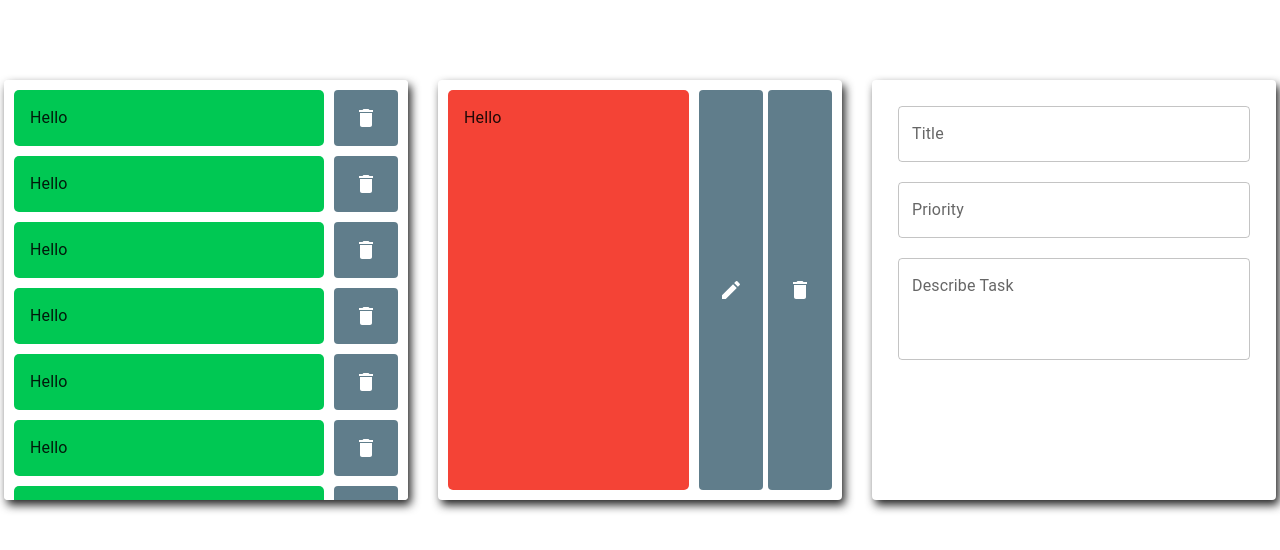
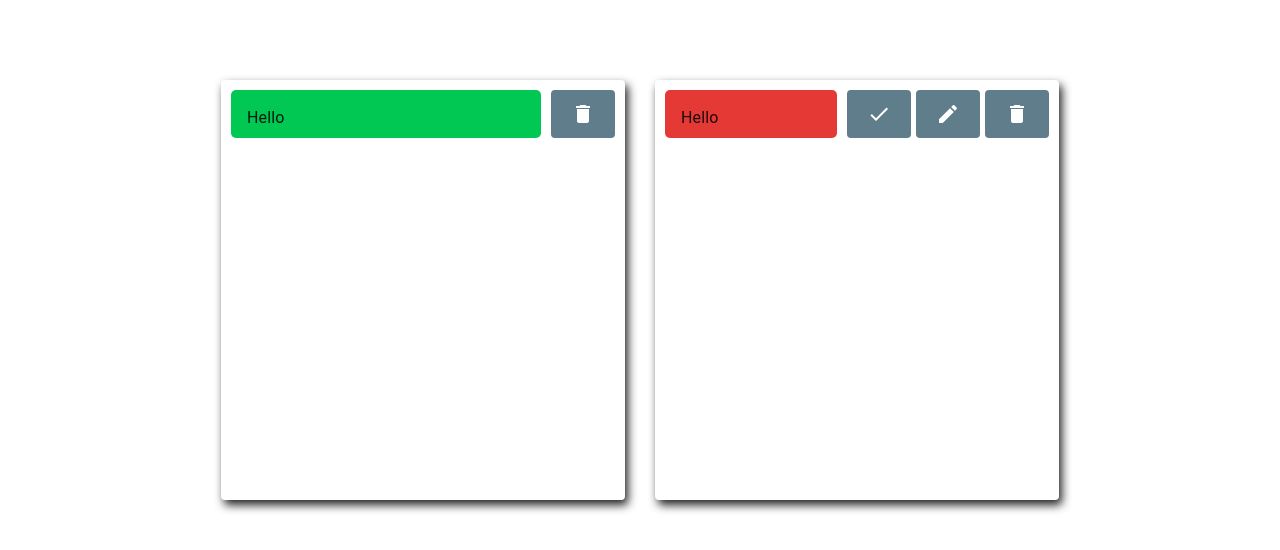
Before and after one commit to SiddhantTotade/task.exe, a React (Create React App) app in the folder app/todo_frontend/: page /api/todo in a window 1280 px wide. Shown: the top 550 px of the page. Built offline with nearby package versions, Linux system fonts and the light colour scheme.

Commit message:
modified : CompleteTaskCArd.jsx, FormCard.jsx, IncompleteTaskCard.jsx and Home.jsx

```diff
--- a/app/todo_frontend/src/components/home_components/CompleteTaskCard.jsx
+++ b/app/todo_frontend/src/components/home_components/CompleteTaskCard.jsx
@@ -16,261 +16,24 @@ const CompleteTaskCard = () => {
         padding: "10px",
         boxShadow: "3px 5px 10px",
         gap: "10px",
+        scrollbarWidth: "thin",
+        "&::-webkit-scrollbar": {
+          width: "0.4em",
+        },
+        "&::-webkit-scrollbar-track": {
+          background: "#f1f1f1",
+          borderRadius: "3px",
+        },
+        "&::-webkit-scrollbar-thumb": {
+          backgroundColor: "#888",
+          borderRadius: "3px",
+        },
+        "&::-webkit-scrollbar-thumb:hover": {
+          background: "#555",
+        },
       }}
     >
-      <Box
-        sx={{ display: "flex", height: "8.5vh", gap: "10px", width: "100%" }}
-      >
-        <CardContent
-          sx={{
-            width: "100%",
-            background: "#00c853",
-            borderRadius: "5px",
-            ":hover": { cursor: "pointer", background: "#b0bec5" },
-          }}
-        >
-          <Typography>Hello</Typography>
-        </CardContent>
-        <Box sx={{ display: "flex", gap: "5px" }}>
-          <Button
-            sx={{
-              background: "#607d8b",
-              color: "white",
-              ":hover": { background: "#455a64" },
-            }}
-          >
-            <DeleteIcon />
-          </Button>
-        </Box>
-      </Box>
-      <Box
-        sx={{ display: "flex", height: "8.5vh", gap: "10px", width: "100%" }}
-      >
-        <CardContent
-          sx={{
-            width: "100%",
-            background: "#00c853",
-            borderRadius: "5px",
-            ":hover": { cursor: "pointer", background: "#b0bec5" },
-          }}
-        >
-          <Typography>Hello</Typography>
-        </CardContent>
-        <Box sx={{ display: "flex", gap: "5px" }}>
-          <Button
-            sx={{
-              background: "#607d8b",
-              color: "white",
-              ":hover": { background: "#455a64" },
-            }}
-          >
-            <DeleteIcon />
-          </Button>
-        </Box>
-      </Box>
-      <Box
-        sx={{ display: "flex", height: "8.5vh", gap: "10px", width: "100%" }}
-      >
-        <CardContent
-          sx={{
-            width: "100%",
-            background: "#00c853",
-            borderRadius: "5px",
-            ":hover": { cursor: "pointer", background: "#b0bec5" },
-          }}
-        >
-          <Typography>Hello</Typography>
-        </CardContent>
-        <Box sx={{ display: "flex", gap: "5px" }}>
-          <Button
-            sx={{
-              background: "#607d8b",
-              color: "white",
-              ":hover": { background: "#455a64" },
-            }}
-          >
-            <DeleteIcon />
-          </Button>
-        </Box>
-      </Box>
-      <Box
-        sx={{ display: "flex", height: "8.5vh", gap: "10px", width: "100%" }}
-      >
-        <CardContent
-          sx={{
-            width: "100%",
-            background: "#00c853",
-            borderRadius: "5px",
-            ":hover": { cursor: "pointer", background: "#b0bec5" },
-          }}
-        >
-          <Typography>Hello</Typography>
-        </CardContent>
-        <Box sx={{ display: "flex", gap: "5px" }}>
-          <Button
-            sx={{
-              background: "#607d8b",
-              color: "white",
-              ":hover": { background: "#455a64" },
-            }}
-          >
-            <DeleteIcon />
-          </Button>
-        </Box>
-      </Box>
-      <Box
-        sx={{ display: "flex", height: "8.5vh", gap: "10px", width: "100%" }}
-      >
-        <CardContent
-          sx={{
-            width: "100%",
-            background: "#00c853",
-            borderRadius: "5px",
-            ":hover": { cursor: "pointer", background: "#b0bec5" },
-          }}
-        >
-          <Typography>Hello</Typography>
-        </CardContent>
-        <Box sx={{ display: "flex", gap: "5px" }}>
-          <Button
-            sx={{
-              background: "#607d8b",
-              color: "white",
-              ":hover": { background: "#455a64" },
-            }}
-          >
-            <DeleteIcon />
-          </Button>
-        </Box>
-      </Box>
-      <Box
-        sx={{ display: "flex", height: "8.5vh", gap: "10px", width: "100%" }}
-      >
-        <CardContent
-          sx={{
-            width: "100%",
-            background: "#00c853",
-            borderRadius: "5px",
-            ":hover": { cursor: "pointer", background: "#b0bec5" },
-          }}
-        >
-          <Typography>Hello</Typography>
-        </CardContent>
-        <Box sx={{ display: "flex", gap: "5px" }}>
-          <Button
-            sx={{
-              background: "#607d8b",
-              color: "white",
-              ":hover": { background: "#455a64" },
-            }}
-          >
-            <DeleteIcon />
-          </Button>
-        </Box>
-      </Box>
-      <Box
-        sx={{ display: "flex", height: "8.5vh", gap: "10px", width: "100%" }}
-      >
-        <CardContent
-          sx={{
-            width: "100%",
-            background: "#00c853",
-            borderRadius: "5px",
-            ":hover": { cursor: "pointer", background: "#b0bec5" },
-          }}
-        >
-          <Typography>Hello</Typography>
-        </CardContent>
-        <Box sx={{ display: "flex", gap: "5px" }}>
-          <Button
-            sx={{
-              background: "#607d8b",
-              color: "white",
-              ":hover": { background: "#455a64" },
-            }}
-          >
-            <DeleteIcon />
-          </Button>
-        </Box>
-      </Box>
-      <Box
-        sx={{ display: "flex", height: "8.5vh", gap: "10px", width: "100%" }}
-      >
-        <CardContent
-          sx={{
-            width: "100%",
-            background: "#00c853",
-            borderRadius: "5px",
-            ":hover": { cursor: "pointer", background: "#b0bec5" },
-          }}
-        >
-          <Typography>Hello</Typography>
-        </CardContent>
-        <Box sx={{ display: "flex", gap: "5px" }}>
-          <Button
-            sx={{
-              background: "#607d8b",
-              color: "white",
-              ":hover": { background: "#455a64" },
-            }}
-          >
-            <DeleteIcon />
-          </Button>
-        </Box>
-      </Box>
-      <Box
-        sx={{ display: "flex", height: "8.5vh", gap: "10px", width: "100%" }}
-      >
-        <CardContent
-          sx={{
-            width: "100%",
-            background: "#00c853",
-            borderRadius: "5px",
-            ":hover": { cursor: "pointer", background: "#b0bec5" },
-          }}
-        >
-          <Typography>Hello</Typography>
-        </CardContent>
-        <Box sx={{ display: "flex", gap: "5px" }}>
-          <Button
-            sx={{
-              background: "#607d8b",
-              color: "white",
-              ":hover": { background: "#455a64" },
-            }}
-          >
-            <DeleteIcon />
-          </Button>
-        </Box>
-      </Box>
-      <Box
-        sx={{ display: "flex", height: "8.5vh", gap: "10px", width: "100%" }}
-      >
-        <CardContent
-          sx={{
-            width: "100%",
-            background: "#00c853",
-            borderRadius: "5px",
-            ":hover": { cursor: "pointer", background: "#b0bec5" },
-          }}
-        >
-          <Typography>Hello</Typography>
-        </CardContent>
-        <Box sx={{ display: "flex", gap: "5px" }}>
-          <Button
-            sx={{
-              background: "#607d8b",
-              color: "white",
-              ":hover": { background: "#455a64" },
-            }}
-          >
-            <DeleteIcon />
-          </Button>
-        </Box>
-      </Box>
-      <Box
-        sx={{ display: "flex", height: "8.5vh", gap: "10px", width: "100%" }}
-      >
+      <Box sx={{ display: "flex", height: "6vh", gap: "10px", width: "100%" }}>
         <CardContent
           sx={{
             width: "100%",
--- a/app/todo_frontend/src/components/home_components/FormCard.jsx
+++ b/app/todo_frontend/src/components/home_components/FormCard.jsx
@@ -1,14 +1,15 @@
 import * as React from "react";
 import Card from "@mui/material/Card";
 import CardContent from "@mui/material/CardContent";
-import { TextField } from "@mui/material";
+import { Button, TextField } from "@mui/material";
 
-const FormCard = () => {
+const FormCard = ({ taskForm }) => {
   return (
     <Card
       sx={{
         width: "30%",
-        display: "flex",
+        // display: "flex",
+        display: taskForm ? "flex" : "none",
         padding: "10px",
         boxShadow: "3px 5px 10px",
         gap: "10px",
@@ -25,7 +26,8 @@ const FormCard = () => {
       >
         <TextField sx={{ width: "100%" }} label="Title" />
         <TextField sx={{ width: "100%" }} label="Priority" />
-        <TextField label="Describe Task" multiline rows={3} maxRows={4} />
+        <TextField label="Describe Task" multiline rows={7} maxRows={8} />
+        <Button variant="contained">Save</Button>
       </CardContent>
     </Card>
   );
--- a/app/todo_frontend/src/components/home_components/IncompleteTaskCard.jsx
+++ b/app/todo_frontend/src/components/home_components/IncompleteTaskCard.jsx
@@ -2,24 +2,44 @@ import * as React from "react";
 import Card from "@mui/material/Card";
 import CardContent from "@mui/material/CardContent";
 import { Box, Button, Typography } from "@mui/material";
+import DeleteIcon from "@mui/icons-material/Delete";
 import EditIcon from "@mui/icons-material/Edit";
-import DeleteIcon from "@mui/icons-material/Delete";
+import CheckIcon from "@mui/icons-material/Check";
 
-const IncompleteTaskCard = () => {
+const IncompleteTaskCard = ({ handleTaskForm }) => {
   return (
     <Card
       sx={{
         width: "30%",
         display: "flex",
+        height: "50vh",
+        overflow: "auto",
+        flexDirection: "column",
         padding: "10px",
         boxShadow: "3px 5px 10px",
         gap: "10px",
+        scrollbarWidth: "thin",
+        "&::-webkit-scrollbar": {
+          width: "0.4em",
+        },
+        "&::-webkit-scrollbar-track": {
+          background: "#f1f1f1",
+          borderRadius: "3px",
+        },
+        "&::-webkit-scrollbar-thumb": {
+          backgroundColor: "#888",
+          borderRadius: "3px",
+        },
+        "&::-webkit-scrollbar-thumb:hover": {
+          background: "#555",
+        },
       }}
     >
+      <Box sx={{ display: "flex", height: "6vh", gap: "10px", width: "100%" }}>
         <CardContent
           sx={{
             width: "100%",
-          background: "#f44336",
+            background: "#e53935",
             borderRadius: "5px",
             ":hover": { cursor: "pointer", background: "#b0bec5" },
           }}
@@ -34,6 +54,16 @@ const IncompleteTaskCard = () => {
               ":hover": { background: "#455a64" },
             }}
           >
+            <CheckIcon />
+          </Button>
+          <Button
+            sx={{
+              background: "#607d8b",
+              color: "white",
+              ":hover": { background: "#455a64" },
+            }}
+            onClick={() => handleTaskForm(true)}
+          >
             <EditIcon />
           </Button>
           <Button
@@ -46,6 +76,7 @@ const IncompleteTaskCard = () => {
             <DeleteIcon />
           </Button>
         </Box>
+      </Box>
     </Card>
   );
 };
--- a/app/todo_frontend/src/pages/Home.jsx
+++ b/app/todo_frontend/src/pages/Home.jsx
@@ -1,10 +1,15 @@
-import React from "react";
+import React, { useState } from "react";
 import IncompleteTaskCard from "../components/home_components/IncompleteTaskCard";
 import CompleteTaskCard from "../components/home_components/CompleteTaskCard";
 import FormCard from "../components/home_components/FormCard";
 import { Box } from "@mui/material";
 
 const Home = () => {
+  const [taskForm, setTaskForm] = useState(false);
+
+  const handleTaskForm = (value) => {
+    setTaskForm(value);
+  };
   return (
     <Box
       sx={{
@@ -18,8 +23,8 @@ const Home = () => {
       }}
     >
       <CompleteTaskCard />
-      <IncompleteTaskCard />
-      <FormCard />
+      <IncompleteTaskCard handleTaskForm={handleTaskForm} />
+      <FormCard taskForm={taskForm} />
     </Box>
   );
 };
```
Lines whose indentation alone changed are shown as unchanged.
